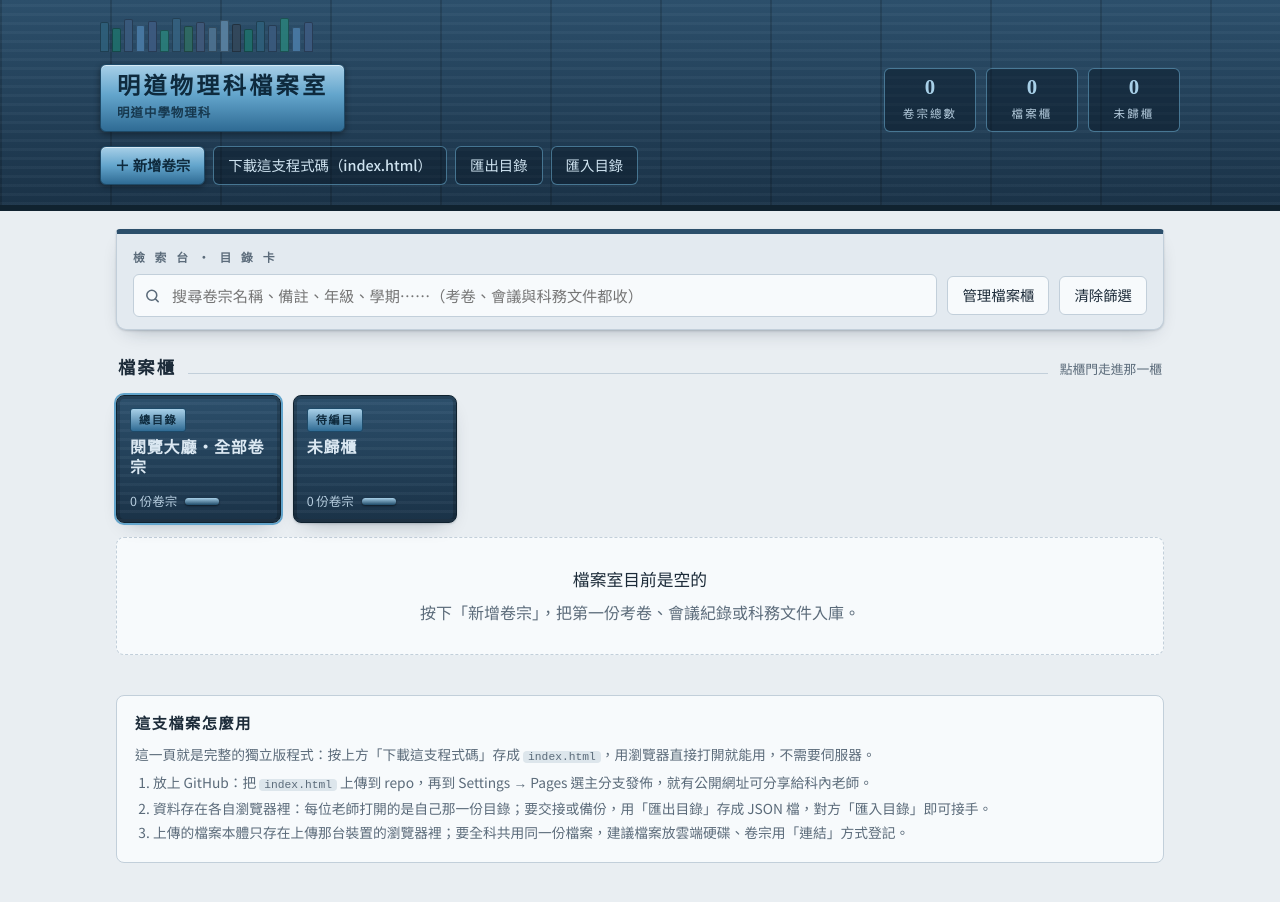
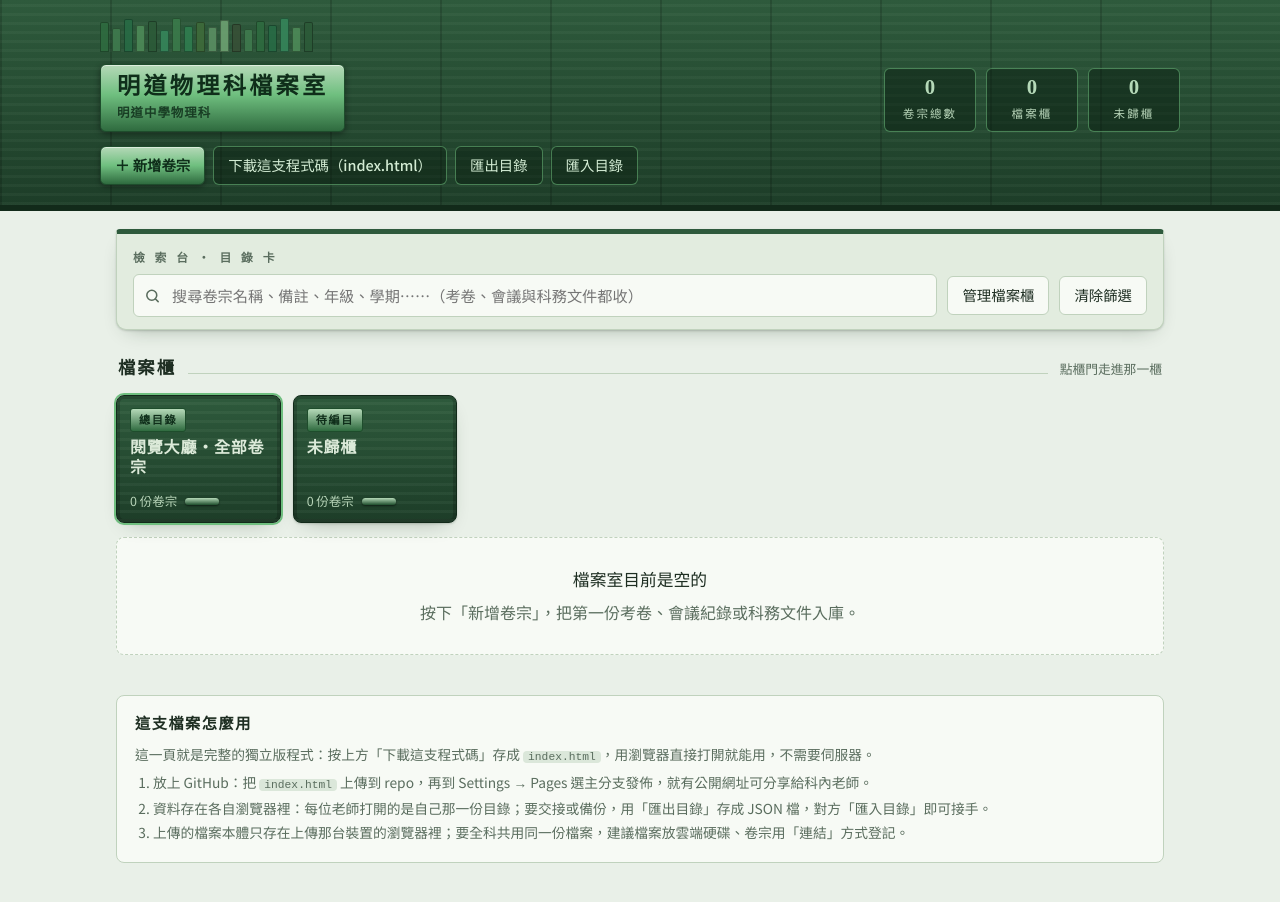
Before and after one commit to mingdao-physics/mingdao-physics-archive, a plain HTML site: page index.html in a window 1280 px wide. Drawn offline with Linux system fonts and the light colour scheme.

Commit message:
改為綠色調

```diff
--- a/index.html
+++ b/index.html
@@ -13,43 +13,43 @@
       button, [role="button"], select, summary, input:not([type="checkbox"], [type="radio"]) { min-height: 2.25rem; }
       * { box-sizing: border-box; }
       :root {
-        --paper: #e9eef2;
-        --paper-2: #f7fafc;
-        --paper-3: #dde6ec;
-        --ink: #1c2b39;
-        --ink-soft: #5b6b7a;
-        --line: #c2cfda;
-        --wood-1: #2c4f6b;
-        --wood-2: #1a3247;
-        --wood-edge: #10222f;
-        --brass: #3f7ea6;
-        --brass-bright: #63a5cc;
-        --brass-ink: #0e2a3d;
-        --stamp: #0369a1;
-        --accent: #1d5c85;
+        --paper: #e9f0e8;
+        --paper-2: #f7faf5;
+        --paper-3: #dbe7da;
+        --ink: #1e2e22;
+        --ink-soft: #5a6d5e;
+        --line: #c0d2bd;
+        --wood-1: #2e5a3c;
+        --wood-2: #1d3d28;
+        --wood-edge: #122a1a;
+        --brass: #4a8a5c;
+        --brass-bright: #6fbf7f;
+        --brass-ink: #0f2e1a;
+        --stamp: #b45309;
+        --accent: #2f6b3f;
         --danger: #a02c22;
-        --card-shadow: 0 1px 2px rgba(20, 40, 60, .18), 0 8px 20px -12px rgba(20, 40, 60, .45);
-        --desk-bg: #e3eaf0;
+        --card-shadow: 0 1px 2px rgba(25, 50, 30, .18), 0 8px 20px -12px rgba(25, 50, 30, .45);
+        --desk-bg: #e2ecdf;
       }
       @media (prefers-color-scheme: dark) {
         :root {
-          --paper: #0f1720;
-          --paper-2: #16222e;
-          --paper-3: #1e2e3d;
-          --ink: #e2eaf1;
-          --ink-soft: #93a7b8;
-          --line: #33475a;
-          --wood-1: #24405a;
-          --wood-2: #12222f;
-          --wood-edge: #0a141d;
-          --brass: #5d9cc4;
-          --brass-bright: #7fb8dc;
-          --brass-ink: #0a2030;
-          --stamp: #7cc4ea;
-          --accent: #7fb8dc;
+          --paper: #0e1a11;
+          --paper-2: #14231a;
+          --paper-3: #1d2f23;
+          --ink: #e2efe4;
+          --ink-soft: #94ad97;
+          --line: #2f4a35;
+          --wood-1: #234d31;
+          --wood-2: #122a1a;
+          --wood-edge: #0a1a0f;
+          --brass: #5fae70;
+          --brass-bright: #85cf94;
+          --brass-ink: #0a2412;
+          --stamp: #e8b25c;
+          --accent: #85cf94;
           --danger: #e0685e;
           --card-shadow: 0 1px 2px rgba(0,0,0,.5), 0 10px 22px -12px rgba(0,0,0,.7);
-          --desk-bg: #131e28;
+          --desk-bg: #111f15;
         }
       }
       html { color-scheme: light dark; }
@@ -67,10 +67,10 @@
       .hall {
         background:
           repeating-linear-gradient(90deg, rgba(0,0,0,.16) 0 2px, transparent 2px 110px),
-          repeating-linear-gradient(0deg, rgba(200,225,245,.045) 0 3px, transparent 3px 9px),
+          repeating-linear-gradient(0deg, rgba(205,235,205,.045) 0 3px, transparent 3px 9px),
           linear-gradient(180deg, var(--wood-1), var(--wood-2));
         border-bottom: 6px solid var(--wood-edge);
-        color: #dbe8f2;
+        color: #dcead9;
         padding: 18px 16px 20px;
       }
       .hall-inner { max-width: 1080px; margin: 0 auto; }
@@ -78,9 +78,9 @@
       .spines i { display: block; width: 9px; border-radius: 2px 2px 0 0; box-shadow: inset 0 0 0 1px rgba(0,0,0,.35); }
       .hall-top { display: flex; flex-wrap: wrap; align-items: flex-end; gap: 14px 22px; }
       .plate {
-        background: linear-gradient(180deg, #a8d0e8, var(--brass-bright) 45%, #2f6b94);
+        background: linear-gradient(180deg, #b5d9b8, var(--brass-bright) 45%, #2f6b3f);
         color: var(--brass-ink);
-        border: 1px solid #1e4a68;
+        border: 1px solid #1e4d2c;
         border-radius: 6px;
         padding: 8px 16px 9px;
         box-shadow: inset 0 1px 0 rgba(255,255,255,.55), 0 2px 6px rgba(0,0,0,.4);
@@ -90,12 +90,12 @@
       .stats { display: flex; gap: 10px; flex-wrap: wrap; margin-left: auto; }
       .stat {
         min-width: 92px; text-align: center;
-        background: rgba(8, 22, 34, .45);
-        border: 1px solid rgba(111, 179, 216, .55);
+        background: rgba(8, 26, 14, .45);
+        border: 1px solid rgba(111, 191, 127, .55);
         border-radius: 6px; padding: 6px 12px 7px;
       }
-      .stat b { display: block; font-size: 1.3rem; line-height: 1.15; color: #a8d0e8; font-family: "Noto Serif TC", serif; }
-      .stat span { font-size: .72rem; letter-spacing: .18em; color: #b8cfe0; }
+      .stat b { display: block; font-size: 1.3rem; line-height: 1.15; color: #b5d9b8; font-family: "Noto Serif TC", serif; }
+      .stat span { font-size: .72rem; letter-spacing: .18em; color: #b9d6ba; }
       .hall-actions { display: flex; flex-wrap: wrap; gap: 8px; margin-top: 14px; }
       .btn {
         appearance: none; border: 1px solid var(--line); background: var(--paper-2); color: var(--ink);
@@ -105,12 +105,12 @@
       .btn:hover { border-color: var(--brass); }
       .btn:focus-visible, input:focus-visible, select:focus-visible, textarea:focus-visible { outline: 2px solid var(--brass-bright); outline-offset: 1px; }
       .btn-brass {
-        background: linear-gradient(180deg, #a8d0e8, var(--brass-bright) 50%, #2f6b94);
-        border-color: #1e4a68; color: var(--brass-ink); font-weight: 700;
+        background: linear-gradient(180deg, #b5d9b8, var(--brass-bright) 50%, #2f6b3f);
+        border-color: #1e4d2c; color: var(--brass-ink); font-weight: 700;
         box-shadow: inset 0 1px 0 rgba(255,255,255,.5), 0 2px 5px rgba(0,0,0,.35);
       }
-      .btn-ghost-dark { background: rgba(8,22,34,.4); border-color: rgba(111,179,216,.55); color: #cfe3f0; }
-      .btn-ghost-dark:hover { border-color: #a8d0e8; }
+      .btn-ghost-dark { background: rgba(8,26,14,.4); border-color: rgba(111,191,127,.55); color: #d3ecd4; }
+      .btn-ghost-dark:hover { border-color: #b5d9b8; }
       .btn-danger { color: var(--danger); border-color: var(--danger); }
       .btn-small { padding: 4px 10px; font-size: .82rem; min-height: 2rem; }
 
@@ -139,7 +139,7 @@
         border: 1px solid var(--line); background: var(--paper-2); color: var(--ink);
         border-radius: 999px; padding: 5px 13px; font: inherit; font-size: .83rem; cursor: pointer; min-height: 2rem;
       }
-      .chip[aria-pressed="true"] { background: var(--wood-1); border-color: var(--wood-2); color: #dbe8f2; font-weight: 700; }
+      .chip[aria-pressed="true"] { background: var(--wood-1); border-color: var(--wood-2); color: #dcead9; font-weight: 700; }
       .chip .n { opacity: .65; font-size: .76rem; margin-left: 3px; }
 
       /* ---------- 檔案櫃 ---------- */
@@ -149,25 +149,25 @@
       .section-head .hint { font-size: .8rem; color: var(--ink-soft); }
       .cabinets { display: grid; grid-template-columns: repeat(auto-fill, minmax(158px, 1fr)); gap: 12px; }
       .cabinet {
-        text-align: left; cursor: pointer; font: inherit; color: #dbe8f2;
+        text-align: left; cursor: pointer; font: inherit; color: #dcead9;
         border: 1px solid var(--wood-edge); border-radius: 8px; padding: 12px 13px 11px; min-height: 6.4rem;
         background:
-          repeating-linear-gradient(0deg, rgba(200,225,245,.05) 0 3px, transparent 3px 9px),
+          repeating-linear-gradient(0deg, rgba(205,235,205,.05) 0 3px, transparent 3px 9px),
           linear-gradient(180deg, var(--wood-1), var(--wood-2));
         box-shadow: inset 0 0 0 3px rgba(0,0,0,.18), var(--card-shadow);
         display: flex; flex-direction: column; gap: 6px; position: relative;
       }
       .cabinet:hover { filter: brightness(1.07); }
       .cabinet[aria-pressed="true"] { box-shadow: inset 0 0 0 3px rgba(0,0,0,.18), 0 0 0 2px var(--brass-bright), var(--card-shadow); }
-      .cabinet .drawer-line { border-top: 1px dashed rgba(168,208,232,.35); }
+      .cabinet .drawer-line { border-top: 1px dashed rgba(181,217,184,.35); }
       .cabinet .cname { font-family: "Noto Serif TC", serif; font-weight: 700; font-size: 1rem; letter-spacing: .05em; line-height: 1.3; word-break: break-word; }
       .cabinet .cplate {
-        align-self: flex-start; background: linear-gradient(180deg, #a8d0e8, #2f6b94);
+        align-self: flex-start; background: linear-gradient(180deg, #b5d9b8, #2f6b3f);
         color: var(--brass-ink); font-size: .7rem; font-weight: 700; letter-spacing: .14em;
-        border-radius: 3px; padding: 2px 8px; border: 1px solid #1e4a68;
+        border-radius: 3px; padding: 2px 8px; border: 1px solid #1e4d2c;
       }
-      .cabinet .ccount { margin-top: auto; font-size: .78rem; color: #b8cfe0; display: flex; align-items: center; gap: 8px; }
-      .cabinet .handle { width: 34px; height: 7px; border-radius: 4px; background: linear-gradient(180deg, #a8d0e8, #1e4a68); box-shadow: 0 1px 2px rgba(0,0,0,.5); margin-left: auto; }
+      .cabinet .ccount { margin-top: auto; font-size: .78rem; color: #b9d6ba; display: flex; align-items: center; gap: 8px; }
+      .cabinet .handle { width: 34px; height: 7px; border-radius: 4px; background: linear-gradient(180deg, #b5d9b8, #1e4d2c); box-shadow: 0 1px 2px rgba(0,0,0,.5); margin-left: auto; }
 
       /* ---------- 層架與卷宗卡 ---------- */
       .shelf-group { margin-top: 8px; }
@@ -184,7 +184,7 @@
       .vcard:hover { border-color: var(--brass); }
       .spine {
         flex: 0 0 44px; display: flex; align-items: center; justify-content: center;
-        writing-mode: vertical-rl; letter-spacing: .28em; font-size: .76rem; font-weight: 700; color: #dbe8f2;
+        writing-mode: vertical-rl; letter-spacing: .28em; font-size: .76rem; font-weight: 700; color: #dcead9;
         padding: 10px 0; text-shadow: 0 1px 2px rgba(0,0,0,.4);
         box-shadow: inset -3px 0 5px rgba(0,0,0,.28), inset 3px 0 5px rgba(255,255,255,.12);
       }
@@ -219,7 +219,7 @@
 
       /* ---------- 抽屜式表單（sheet） ---------- */
       .backdrop {
-        position: fixed; inset: 0; background: rgba(8, 18, 28, .55); opacity: 0; pointer-events: none; transition: opacity .18s; z-index: 40;
+        position: fixed; inset: 0; background: rgba(8, 22, 11, .55); opacity: 0; pointer-events: none; transition: opacity .18s; z-index: 40;
       }
       .backdrop.open { opacity: 1; pointer-events: auto; }
       .sheet {
@@ -258,7 +258,7 @@
         flex: 1; appearance: none; border: 0; background: var(--paper); color: var(--ink-soft);
         font: inherit; font-weight: 700; font-size: .9rem; padding: 9px; cursor: pointer; min-height: 2.5rem;
       }
-      .kind-tabs button[aria-pressed="true"] { background: var(--wood-1); color: #dbe8f2; }
+      .kind-tabs button[aria-pressed="true"] { background: var(--wood-1); color: #dcead9; }
       .sheet-actions { display: flex; flex-wrap: wrap; gap: 9px; margin-top: 16px; }
       .sheet-actions .spacer { flex: 1; }
       .meta-table { width: 100%; border-collapse: collapse; font-size: .88rem; margin: 10px 0; }
@@ -276,7 +276,7 @@
       .banner.show { display: flex; }
       .toast {
         position: fixed; left: 50%; bottom: 22px; transform: translate(-50%, 20px); z-index: 80;
-        background: var(--wood-2); color: #dbe8f2; border: 1px solid var(--brass);
+        background: var(--wood-2); color: #dcead9; border: 1px solid var(--brass);
         padding: 9px 18px; border-radius: 999px; font-size: .88rem; opacity: 0; pointer-events: none; transition: all .2s;
         max-width: calc(100vw - 32px); text-align: center;
       }
@@ -292,7 +292,7 @@
     <header class="hall">
       <div class="hall-inner">
         <div class="spines" aria-hidden="true">
-          <i style="height:30px;background:#2e5f7a"></i><i style="height:24px;background:#1f6f6b"></i><i style="height:33px;background:#3a5a7d"></i><i style="height:27px;background:#4a7ba6"></i><i style="height:31px;background:#3d5a80"></i><i style="height:22px;background:#2a7f7a"></i><i style="height:34px;background:#35617f"></i><i style="height:26px;background:#2f6b62"></i><i style="height:30px;background:#41597b"></i><i style="height:25px;background:#4e7391"></i><i style="height:32px;background:#5b83a3"></i><i style="height:28px;background:#33475a"></i><i style="height:23px;background:#1f6f6b"></i><i style="height:31px;background:#2e5f7a"></i><i style="height:27px;background:#3a5a7d"></i><i style="height:34px;background:#2a7f7a"></i><i style="height:25px;background:#4a7ba6"></i><i style="height:30px;background:#3d5a80"></i>
+          <i style="height:30px;background:#2e6b3f"></i><i style="height:24px;background:#3f7a4e"></i><i style="height:33px;background:#276b45"></i><i style="height:27px;background:#4d8a58"></i><i style="height:31px;background:#2c5a38"></i><i style="height:22px;background:#35855a"></i><i style="height:34px;background:#3a7a4a"></i><i style="height:26px;background:#2f7d4f"></i><i style="height:30px;background:#3e6b3a"></i><i style="height:25px;background:#5a8f63"></i><i style="height:32px;background:#6da171"></i><i style="height:28px;background:#374f36"></i><i style="height:23px;background:#3f7a4e"></i><i style="height:31px;background:#2e6b3f"></i><i style="height:27px;background:#276b45"></i><i style="height:34px;background:#35855a"></i><i style="height:25px;background:#4d8a58"></i><i style="height:30px;background:#2c5a38"></i>
         </div>
         <div class="hall-top">
           <div class="plate">
@@ -477,7 +477,7 @@
         var LS_KEY = "mingdao-physics-archive-v1";
         var MAX_UPLOAD = 25 * 1024 * 1024;
         var CATEGORY_PRESETS = ["段考", "模擬考", "考古題", "學測複習", "科務會議", "會議紀錄", "科務資料", "行政文件", "教學計畫", "課程資料", "研習資料", "成績分析", "其他"];
-        var SPINE_COLORS = ["#2e5f7a", "#1f6f6b", "#3a5a7d", "#4a7ba6", "#3d5a80", "#2a7f7a", "#35617f", "#2f6b62", "#41597b", "#4e7391", "#5b83a3", "#33475a"];
+        var SPINE_COLORS = ["#2e6b3f", "#3f7a4e", "#276b45", "#4d8a58", "#2c5a38", "#35855a", "#3a7a4a", "#2f7d4f", "#3e6b3a", "#5a8f63", "#6da171", "#374f36"];
 
         function uid() { return Date.now().toString(36) + Math.random().toString(36).slice(2, 8); }
         function esc(s) {
```
